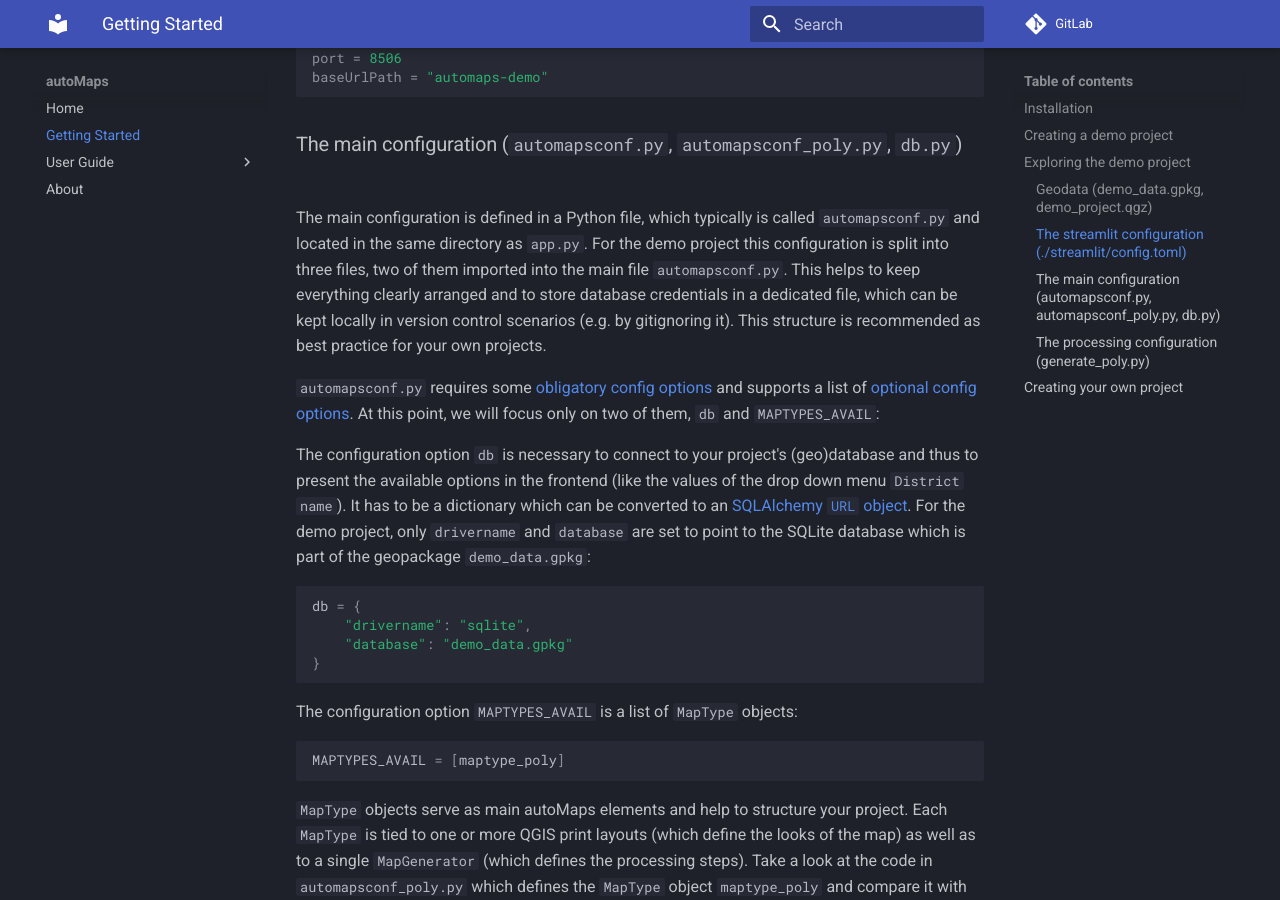
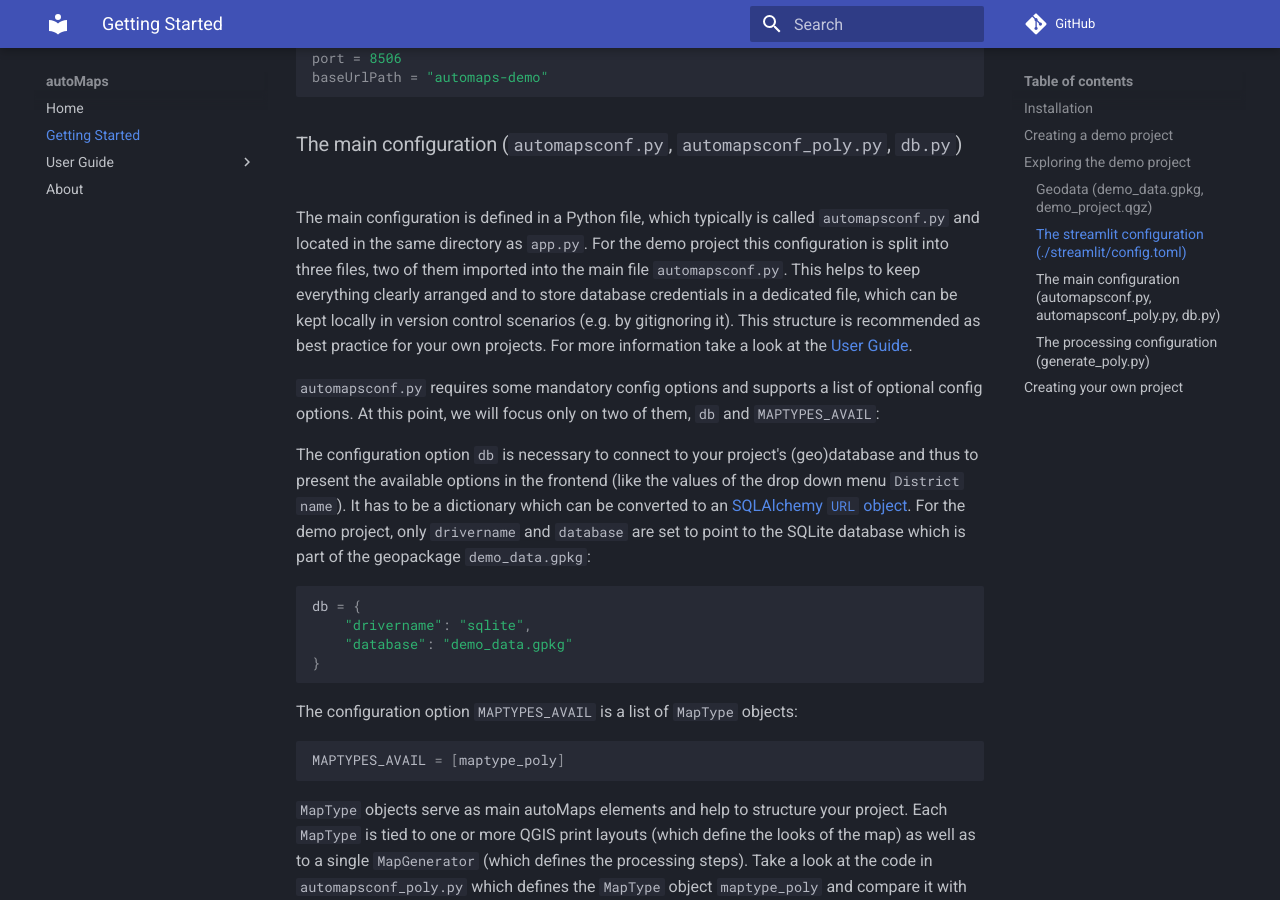
Before and after one commit to itsviennaregion/automaps, an MkDocs documentation site: the page built from docs/getting_started.md, in a window 1280 px wide and 900 px high, scrolled down 3908 px. Built offline with MkDocs 1.6.1 and Material for MkDocs 9.7.7, drawn with Linux system fonts in a browser that asks for light colours; comment, search, counter and statistics services are not loaded; some of the changed text lies outside the part shown.

Commit message:
Update docs

````diff
--- a/docs/getting_started.md
+++ b/docs/getting_started.md
@@ -21,7 +21,7 @@
 Then open your command line and clone the autoMaps repository:
 
 ```bash
-git clone https://gitlab.com/its-vienna-region/digilab/automatisierte-karten
+git clone https://github.com/itsviennaregion/automaps.git
 ```
 
 Change into the cloned directory:
@@ -124,18 +124,19 @@
 ```
 
 ### The main configuration (`automapsconf.py`, `automapsconf_poly.py`, `db.py`)
+
 The main configuration is defined in a Python file, which typically is called
 `automapsconf.py` and located in the same directory as `app.py`. For the demo project
 this configuration is split into three files, two of them imported into the main file
 `automapsconf.py`. This helps to keep everything clearly arranged and to store
 database credentials in a dedicated file, which can be kept locally in version control
 scenarios (e.g. by gitignoring it). This structure is recommended as best practice for
-your own projects.
+your own projects. For more information take a look at the
+[User Guide](user_guide/main_config.md).
 
-`automapsconf.py` requires some
-[obligatory config options](user_guide.md#obligatory-config-options) and supports
-a list of [optional config options](user_guide.md#optional-config-options). At this
-point, we will focus only on two of them, `db` and `MAPTYPES_AVAIL`:
+`automapsconf.py` requires some mandatory config options and supports a list of optional
+config options. At this point, we will focus only on two of them, `db` and
+`MAPTYPES_AVAIL`:
 
 The configuration option `db` is necessary to connect to your project's (geo)database
 and thus to present the available options in the frontend (like the values of the
--- a/docs/user_guide/main_config.md
+++ b/docs/user_guide/main_config.md
@@ -3,7 +3,7 @@
 This section describes the structure and options of the main configuration of an
 automaps project.
 
-When initilizing a new project (see section [Command Line Interface](user_guide/cli.md))
+When initilizing a new project (see section [Command Line Interface](cli.md))
 a default configuration file is created in the project folder. The configuration is done
 in a simple Python module. This allows a flexible setup, e.g. by splitting the
 configuration into multiple files.
@@ -15,14 +15,14 @@
 * `MAPTYPES_AVAIL (List[MapType])`: This list needs to contain at least one instance of
 a `MapType` class. The `MapType` objects mainly hold information about the UI elements
 and their relationship with the project's input data. For further information see
-section [The `MapType` class](user_guide/map_type).
+section [The `MapType` class](map_type.md).
 
 * `QGIS_INSTALLATION_PATH (str)`: This string variable holds a path to your QGIS installation, e.g. `"/usr"`. The path can be determined by opening up the QGIS GUI and
 running QgsApplication.prefixPath() in the Python console.
 
 * `FILEPATH_QGIS_PROJECT (str)`: This string variable holds the path to the QGIS
 project associated with your autoMaps project (qgz or qgs file), e.g.
-`"./some_file_name.qgz"`. See section [The QGIS project](user_guide/qgis_project.md)
+`"./some_file_name.qgz"`. See section [The QGIS project](qgis_project.md)
 for further information.
 
 * `LOG_PATH (str)`: This string variable holds the path where the log file should be
--- a/mkdocs.yml
+++ b/mkdocs.yml
@@ -1,6 +1,6 @@
 site_name: autoMaps
 
-repo_url: https://gitlab.com/its-vienna-region/digilab/automaps
+repo_url: https://github.com/itsviennaregion/automaps
 
 nav:
     - Home: index.md
````
Also changed, not shown: README.md (+2 -2 lines).
